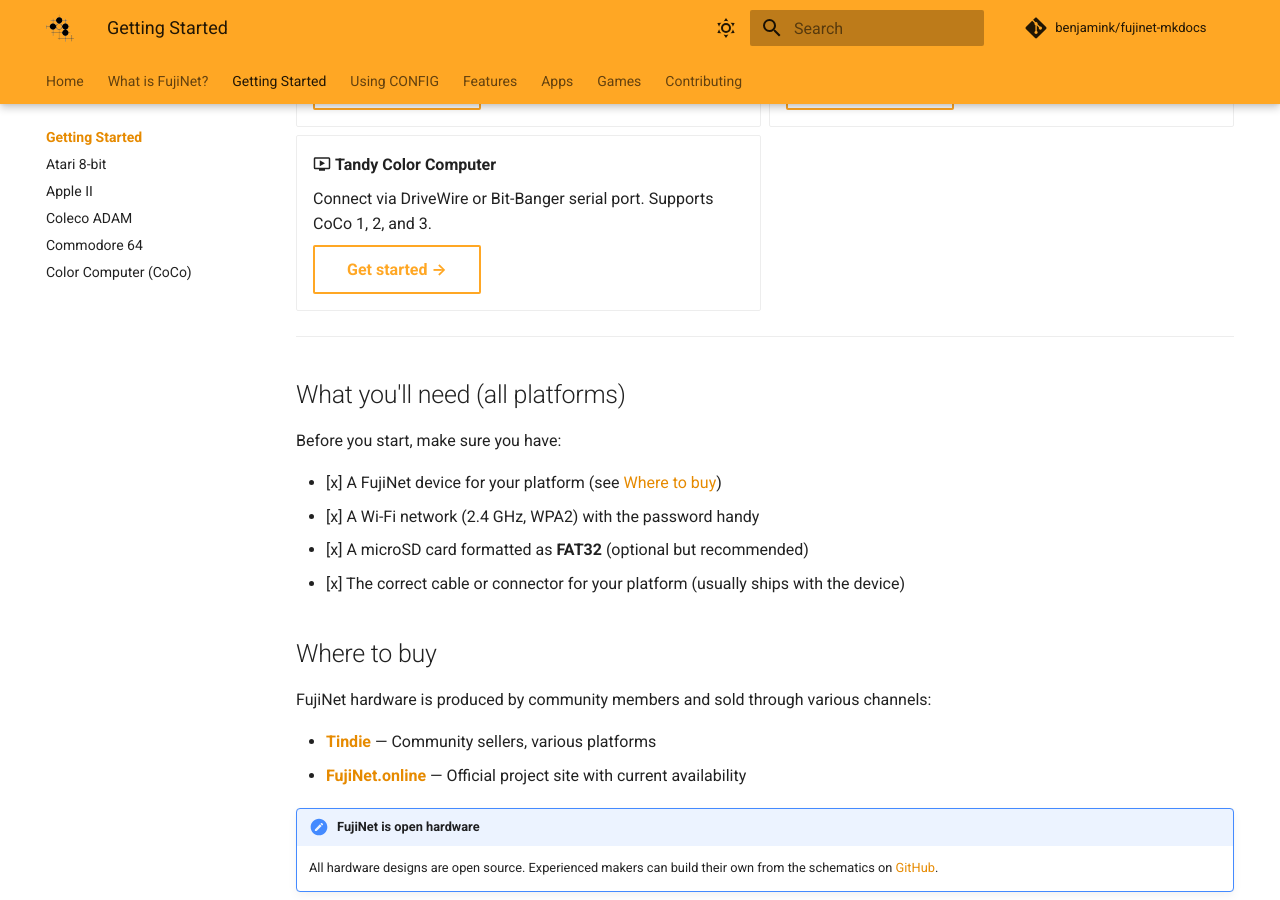
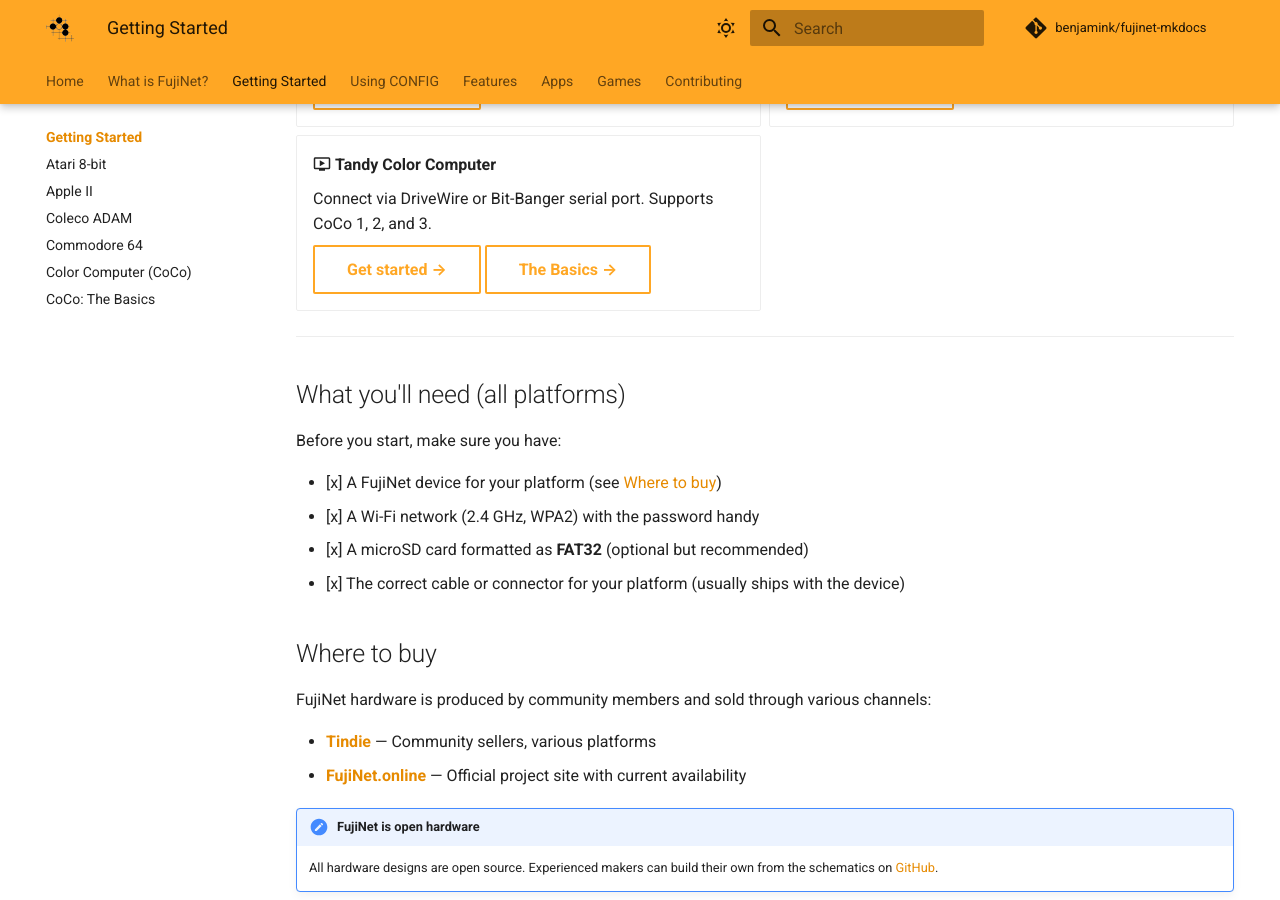
Before and after one commit to benjamink/fujinet-mkdocs, an MkDocs documentation site: the page built from docs/getting-started/index.md, in a window 1280 px wide and 900 px high, scrolled down 652 px. Built offline with MkDocs 1.6.1 and Material for MkDocs 9.7.7, drawn with Linux system fonts in a browser that asks for light colours; comment, search, counter and statistics services are not loaded.

Commit message:
add coco basics

```diff
--- a/docs/getting-started/index.md
+++ b/docs/getting-started/index.md
@@ -43,6 +43,8 @@ Select your vintage computer platform below to get a step-by-step connection gui
     Connect via DriveWire or Bit-Banger serial port. Supports CoCo 1, 2, and 3.
 
     [Get started →](coco.md){ .md-button }
+    [The Basics →](coco-basics.md){ .md-button }
+
 
 </div>
 
--- a/mkdocs.yml
+++ b/mkdocs.yml
@@ -90,6 +90,7 @@ nav:
     - Coleco ADAM: getting-started/coleco-adam.md
     - Commodore 64: getting-started/commodore-64.md
     - Color Computer (CoCo): getting-started/coco.md
+    - "CoCo: The Basics": getting-started/coco-basics.md
   - Using CONFIG:
     - config/index.md
     - Atari 8-bit: config/atari-8bit.md
```
Also changed, not shown: docs/index.md (+1 -0 lines).
